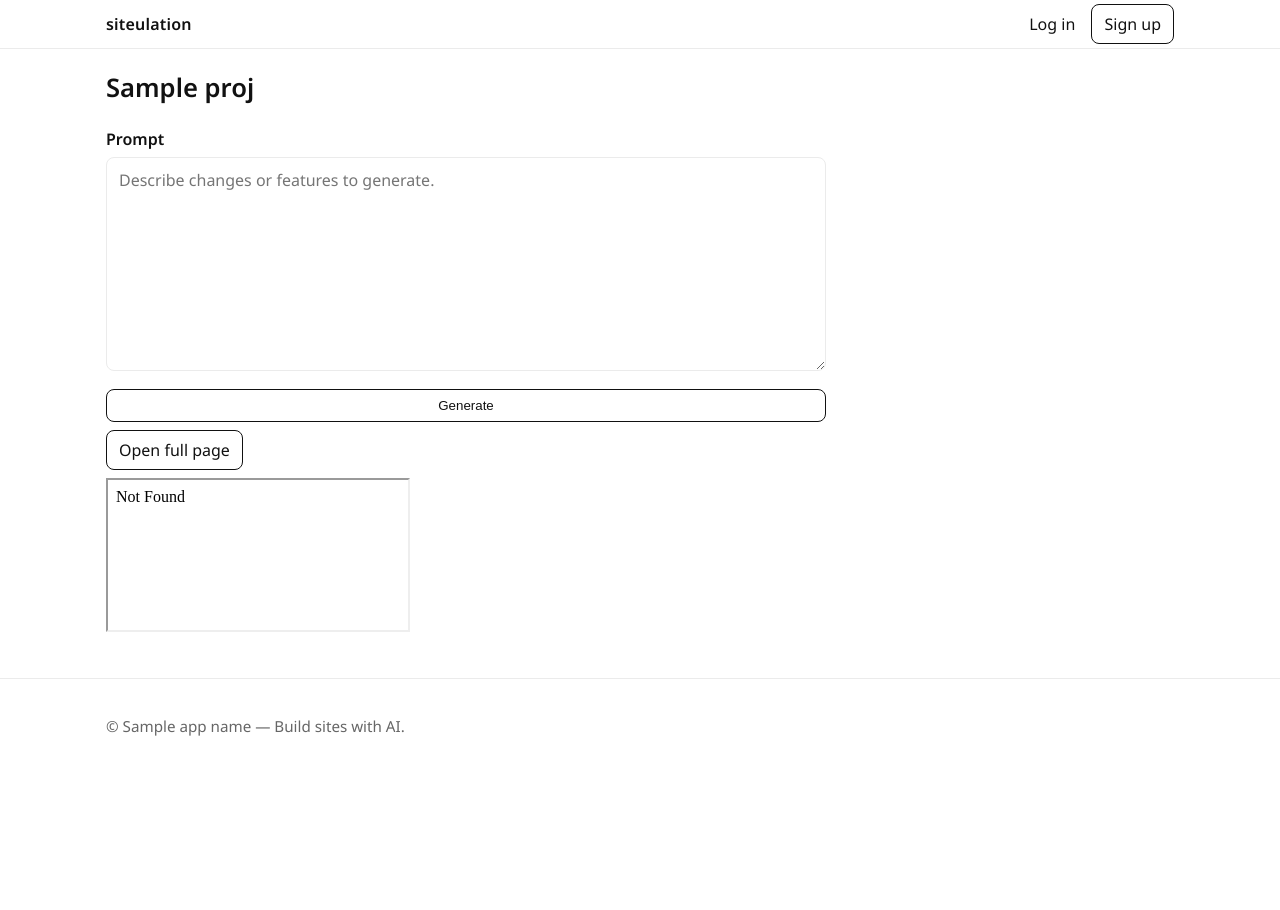
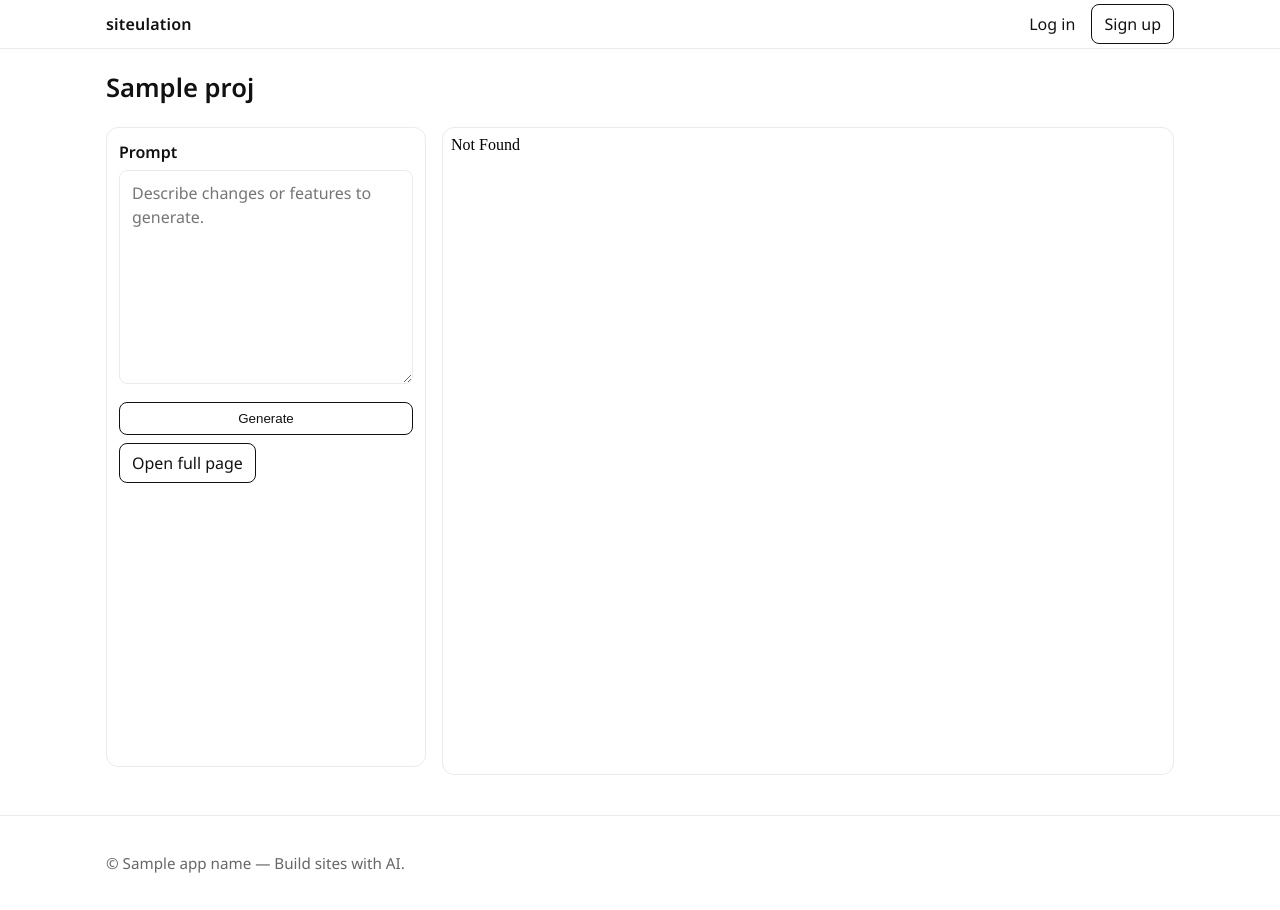
Before and after one commit to siteulation/Siteulation, a Flask app: template templates/project_embed.html in a window 1280 px wide. Before the commit the page ends 736 px from the top, so only its background shows below. Run offline with Flask 3, Linux system fonts and the light colour scheme; the template is opened without the code that fills it: most values are stand-ins (such as "Sample title", 1, 10 or a date in 2020); parts of the project's set-up code (start-up, migrations or seed data) failed here and were passed over.

Commit message:
Update style.css

```diff
--- a/static/style.css
+++ b/static/style.css
@@ -6,10 +6,13 @@ body { margin:0; color:var(--fg); background:var(--bg); font-family:"Noto Sans",
 .container { max-width: 1100px; margin: 0 auto; padding: 0 16px; }
 .row { display:flex; align-items:center; justify-content:space-between; gap:16px; }
 
+.project-layout { display:flex; gap:16px; }
+.sidebar { width:320px; flex:0 0 320px; border:1px solid var(--border); border-radius:12px; padding:12px; height:calc(100vh - 160px); overflow:auto; }
+.embed { flex:1; border:1px solid var(--border); border-radius:12px; overflow:hidden; }
+.embed iframe { width:100%; height:calc(100vh - 160px); border:0; }
+
 .site-header { border-bottom:1px solid var(--border); padding:12px 0; position:sticky; top:0; background:var(--bg); z-index:10; }
 .brand { font-weight:700; text-decoration:none; color:var(--fg); letter-spacing:0.2px; }
-/* ensure fullpage iframe pages look good */
-iframe { background: var(--bg); }
 .nav a { margin-left:12px; text-decoration:none; color:var(--fg); }
 .inline { display:inline; }
 
```
